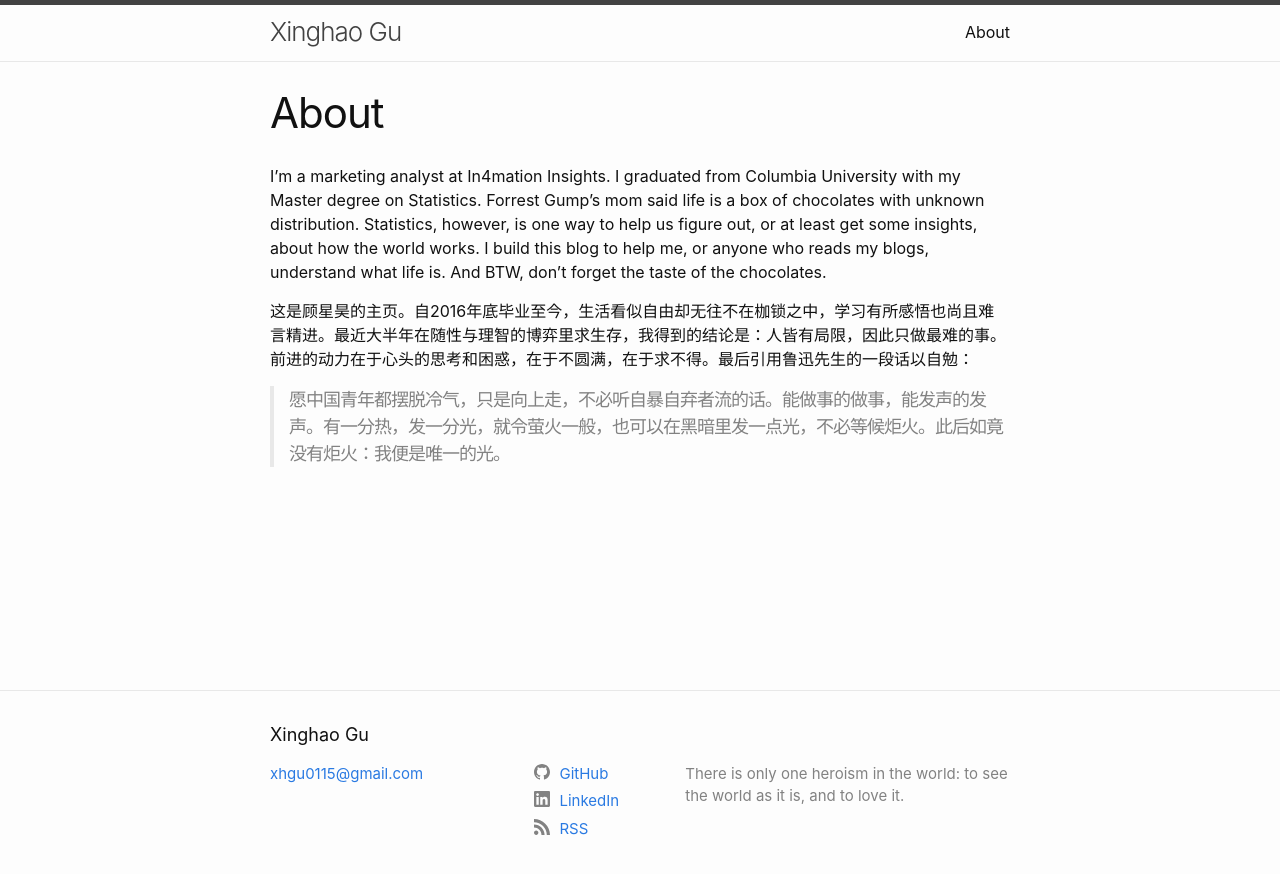
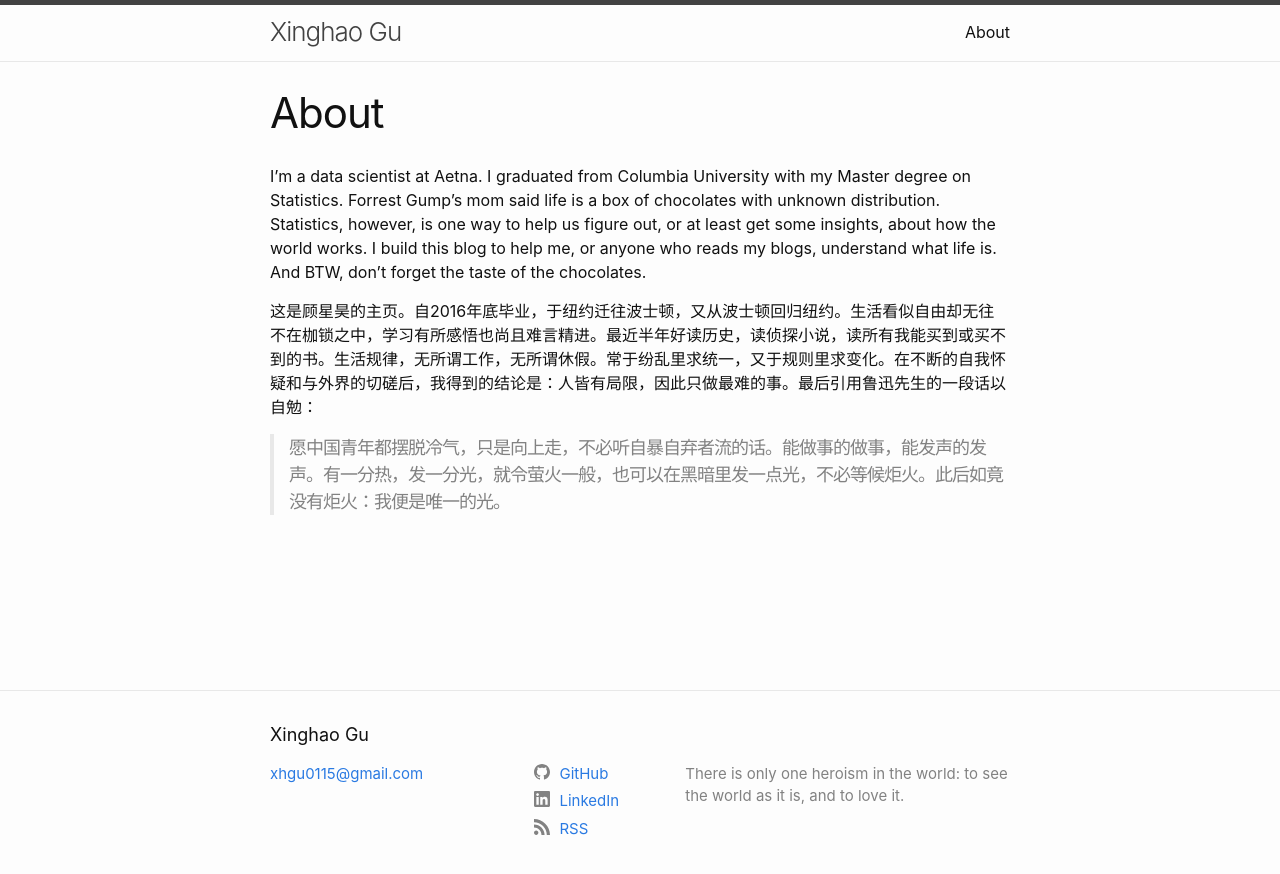
Before and after one commit to crazywooooorm/crazywooooorm.github.io, a Jekyll site: the page built from about.md, in a window 1280 px wide. Shown: the top 874 px of the page. Built offline with Jekyll 4.4.1, drawn with Linux system fonts in a browser that asks for light colours.

Commit message:
update about

```diff
--- a/about.md
+++ b/about.md
@@ -4,9 +4,9 @@ title: About
 permalink: /about/
 ---
 
-I'm a marketing analyst at In4mation Insights. I graduated from Columbia University with my Master degree on Statistics. Forrest Gump's mom said life is a box of chocolates with unknown distribution. Statistics, however, is one way to help us figure out, or at least get some insights, about how the world works. I build this blog to help me, or anyone who reads my blogs, understand what life is. And BTW, don't forget the taste of the chocolates.
+I'm a data scientist at Aetna. I graduated from Columbia University with my Master degree on Statistics. Forrest Gump's mom said life is a box of chocolates with unknown distribution. Statistics, however, is one way to help us figure out, or at least get some insights, about how the world works. I build this blog to help me, or anyone who reads my blogs, understand what life is. And BTW, don't forget the taste of the chocolates.
 
 
-这是顾星昊的主页。自2016年底毕业至今，生活看似自由却无往不在枷锁之中，学习有所感悟也尚且难言精进。最近大半年在随性与理智的博弈里求生存，我得到的结论是：人皆有局限，因此只做最难的事。前进的动力在于心头的思考和困惑，在于不圆满，在于求不得。最后引用鲁迅先生的一段话以自勉：
+这是顾星昊的主页。自2016年底毕业，于纽约迁往波士顿，又从波士顿回归纽约。生活看似自由却无往不在枷锁之中，学习有所感悟也尚且难言精进。最近半年好读历史，读侦探小说，读所有我能买到或买不到的书。生活规律，无所谓工作，无所谓休假。常于纷乱里求统一，又于规则里求变化。在不断的自我怀疑和与外界的切磋后，我得到的结论是：人皆有局限，因此只做最难的事。最后引用鲁迅先生的一段话以自勉：
 
 > 愿中国青年都摆脱冷气，只是向上走，不必听自暴自弃者流的话。能做事的做事，能发声的发声。有一分热，发一分光，就令萤火一般，也可以在黑暗里发一点光，不必等候炬火。此后如竟没有炬火：我便是唯一的光。
```
